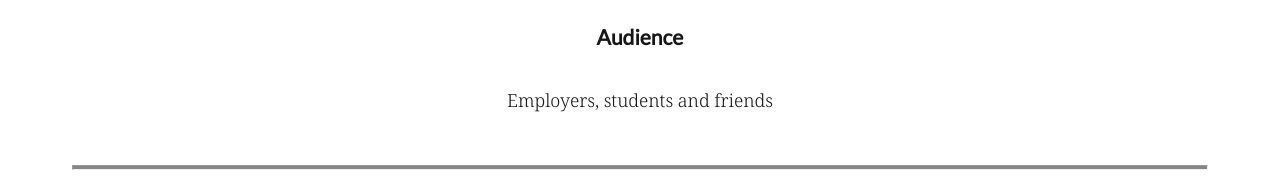
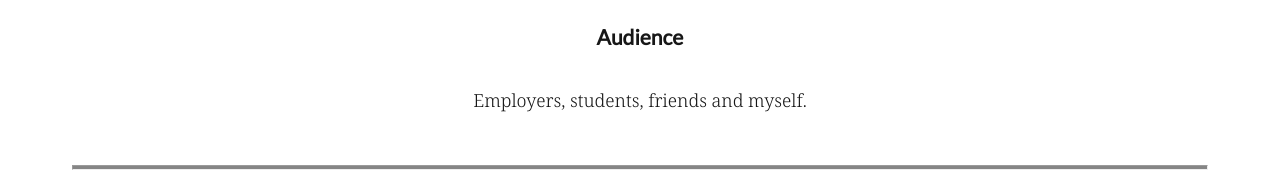
Before and after one commit to rpscastro/wdd130, a plain HTML site: page portfolio/site-plan.html in a window 1280 px wide. Shown: the part 569-749 px from the top of the page. Drawn offline with Linux system fonts and the light colour scheme.

Commit message:
Fixed audience

```diff
--- a/portfolio/site-plan.html
+++ b/portfolio/site-plan.html
@@ -24,7 +24,7 @@
 
 
       <h3>Audience</h3>
-      <p>Employers, students and friends</p>  <!-- change this -->
+      <p>Employers, students, friends and myself.</p>  <!-- change this -->
 
       <hr>
       <h2>Branding</h2>
```
